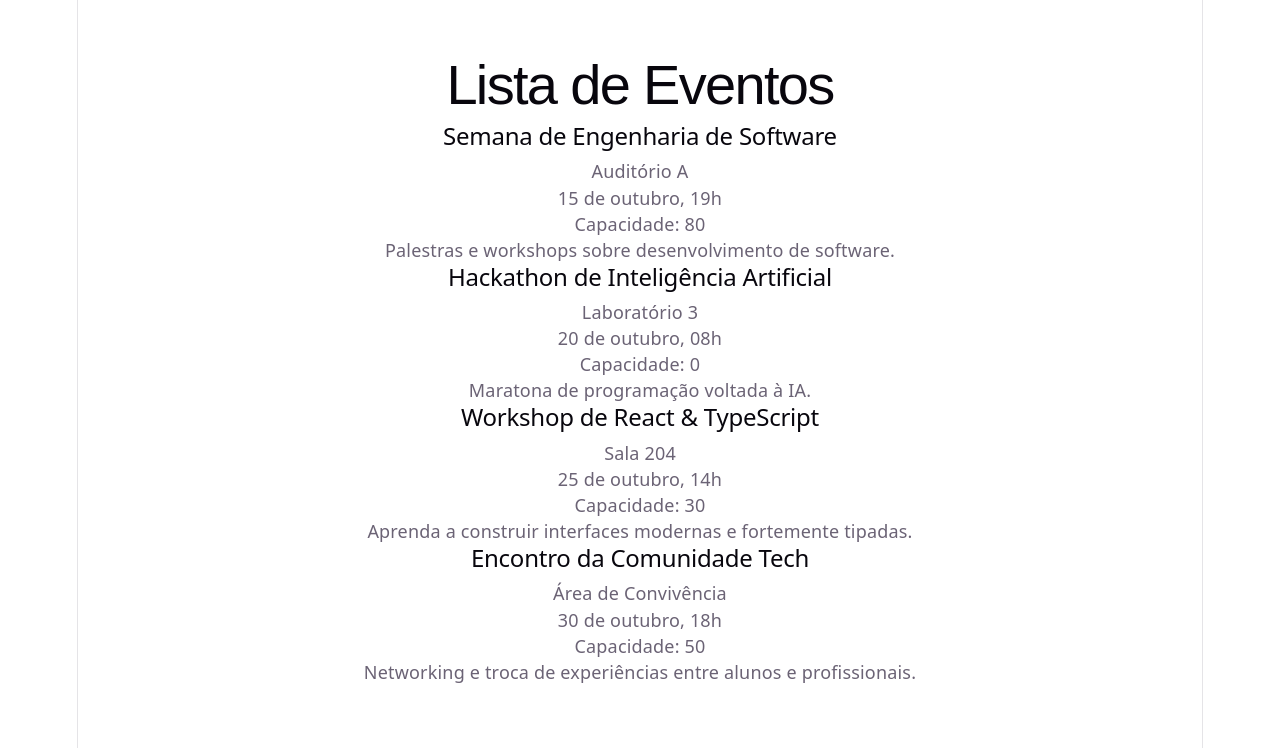
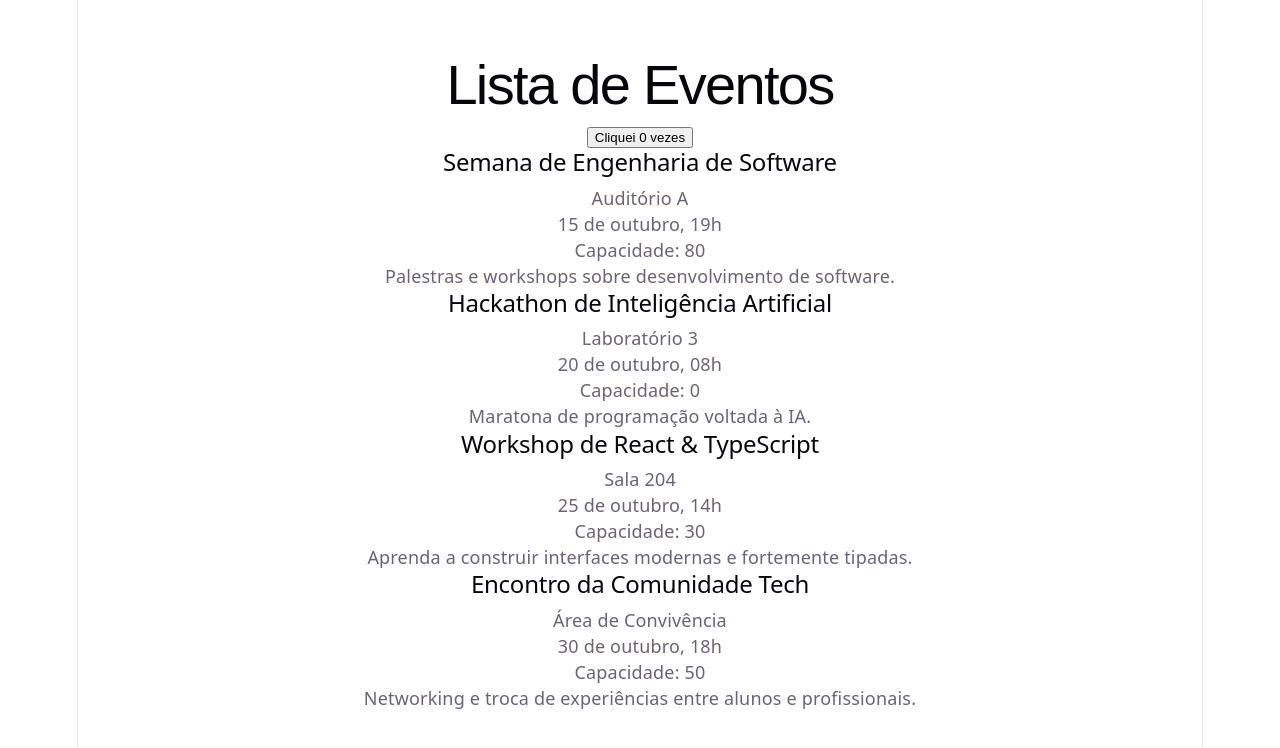
Before and after one commit to Gabriele-Natividade/eventos-universitarios, a React (Vite) app in the folder web/: page / in a window 1280 px wide. Shown: the top 748 px of the page. Built offline with nearby package versions, Linux system fonts and the light colour scheme.

Commit message:
feat: add button to track click count in App component

```diff
--- a/web/src/App.tsx
+++ b/web/src/App.tsx
@@ -1,15 +1,21 @@
+import { useState } from "react";
 import { events } from "./data/events";
 import { EventCard } from "./components/EventCard";
 
 export default function App() {
+  const [count, setCount] = useState(0);
+
   return (
     <main style={{ maxWidth: "600px", margin: "40px auto", padding: "0 16px" }}>
       <h1 style={{ fontFamily: "sans-serif", marginBottom: "24px" }}>
         Lista de Eventos
       </h1>
 
+      <button onClick={() => setCount(count + 1)}>Cliquei {count} vezes</button>
+
       {events.map((event) => (
         <EventCard
+          key={event.id}
           title={event.title}
           location={event.location}
           date={event.date}
```
